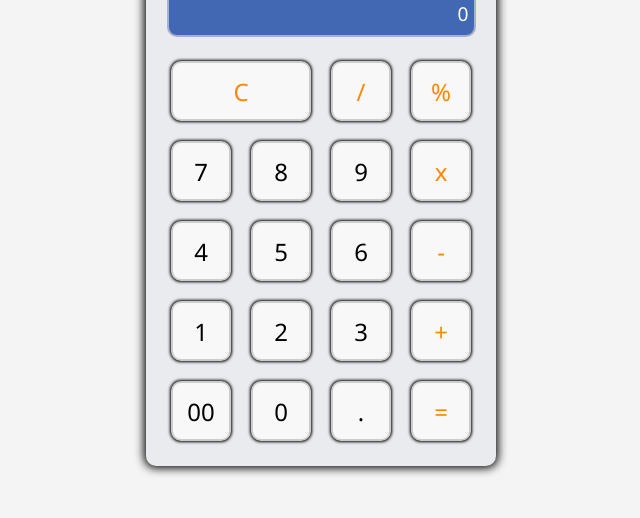
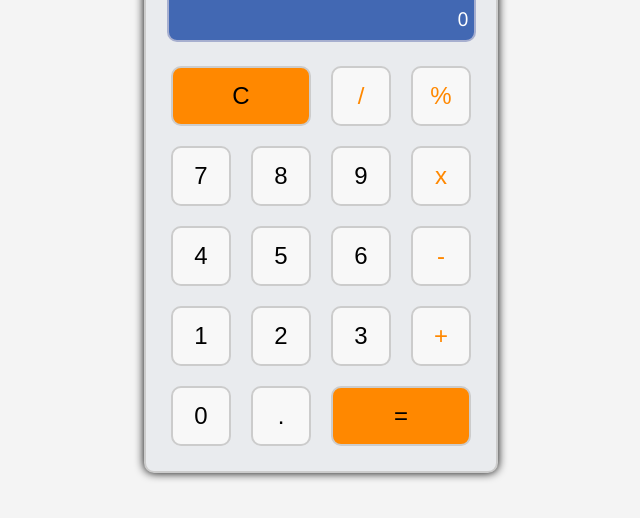
Before and after one commit to millerm30/calculator, a plain HTML site: page index.html in a window 1280 px wide. Shown: the part 216-734 px from the top of the page, without its empty margins (319-959 px from the left). Drawn offline with Linux system fonts and the light colour scheme.

Commit message:
changes to styles

```diff
--- a/index.html
+++ b/index.html
@@ -19,10 +19,7 @@
                 <div class="answerScreen">0</div>
             </section>
             <section class="keypad-btns">
-
-                <button type="button" class="fun_btn" id="clear" value="">
-                    C
-                </button>
+                <button type="button" class="fun_btn" id="clear" value="">C</button>
                 <button type="button" class="fun_btn" value="/">/</button>
                 <button type="button" class="fun_btn" value="%">%</button>
                 <button type="button" class="num_btn" value="7">7</button>
@@ -37,7 +34,6 @@
                 <button type="button" class="num_btn" value="2">2</button>
                 <button type="button" class="num_btn" value="3">3</button>
                 <button type="button" class="fun_btn" value="+">+</button>
-                <button type="button" class="num_btn" value="00">00</button>
                 <button type="button" class="num_btn" value="0">0</button>
                 <button type="button" class="num_btn" value=".">.</button>
                 <button type="button" class="fun_btn" id="evaluate" value="">=</button>
--- a/stylesheets/styles.css
+++ b/stylesheets/styles.css
@@ -1,5 +1,7 @@
-* {
+html {
     font-family: "Segoe UI", Tahoma, Geneva, Verdana, sans-serif;
+    margin: 5px auto;
+    background-color: #f4f4f4;
 }
 
 body {
@@ -21,14 +23,15 @@ body {
     padding: 25px 25px;
     border-radius: 10px;
     user-select: none;
-    box-shadow: 0px 0px 10px 2px #000;
+    border: 2px solid #ccc;
+    box-shadow: 0px 0px 10px #000;
 }
 
 .header_content {
-  display: flex;
-  justify-content: space-between;
-  align-items: center;
-  width: 100%;
+    display: flex;
+    justify-content: space-between;
+    align-items: center;
+    width: 100%;
 }
 
 .header_content img {
@@ -89,14 +92,12 @@ h4 {
 }
 
 .keypad-btns button {
-    outline: none;
-    border: none;
+    text-align: center;
     border-radius: 10px;
     background-color: #f8f8f8;
     color: #000;
     font-size: x-large;
     border: 2px solid #ccc;
-    box-shadow: 0px 0px 3px 1px #000;
 }
 
 .keypad-btns .fun_btn {
@@ -106,15 +107,18 @@ h4 {
 .keypad-btns #clear {
     grid-column-start: 1;
     grid-column-end: 3;
+    background-color: #ff8800;
+    color: #000;
+}
+
+.keypad-btns #evaluate {
+    grid-column-start: 3;
+    grid-column-end: 5;
+    background-color: #ff8800;
+    color: #000;
 }
 
 .num_btn:hover,
 .fun_btn:hover {
-    background-color: #00000000;
+    box-shadow: inset 0px 0px 5px #000;
 }
-
-@media only screen and (max-width: 600px) {
-    body {
-        align-items: flex-start;
-    }
-}
```
